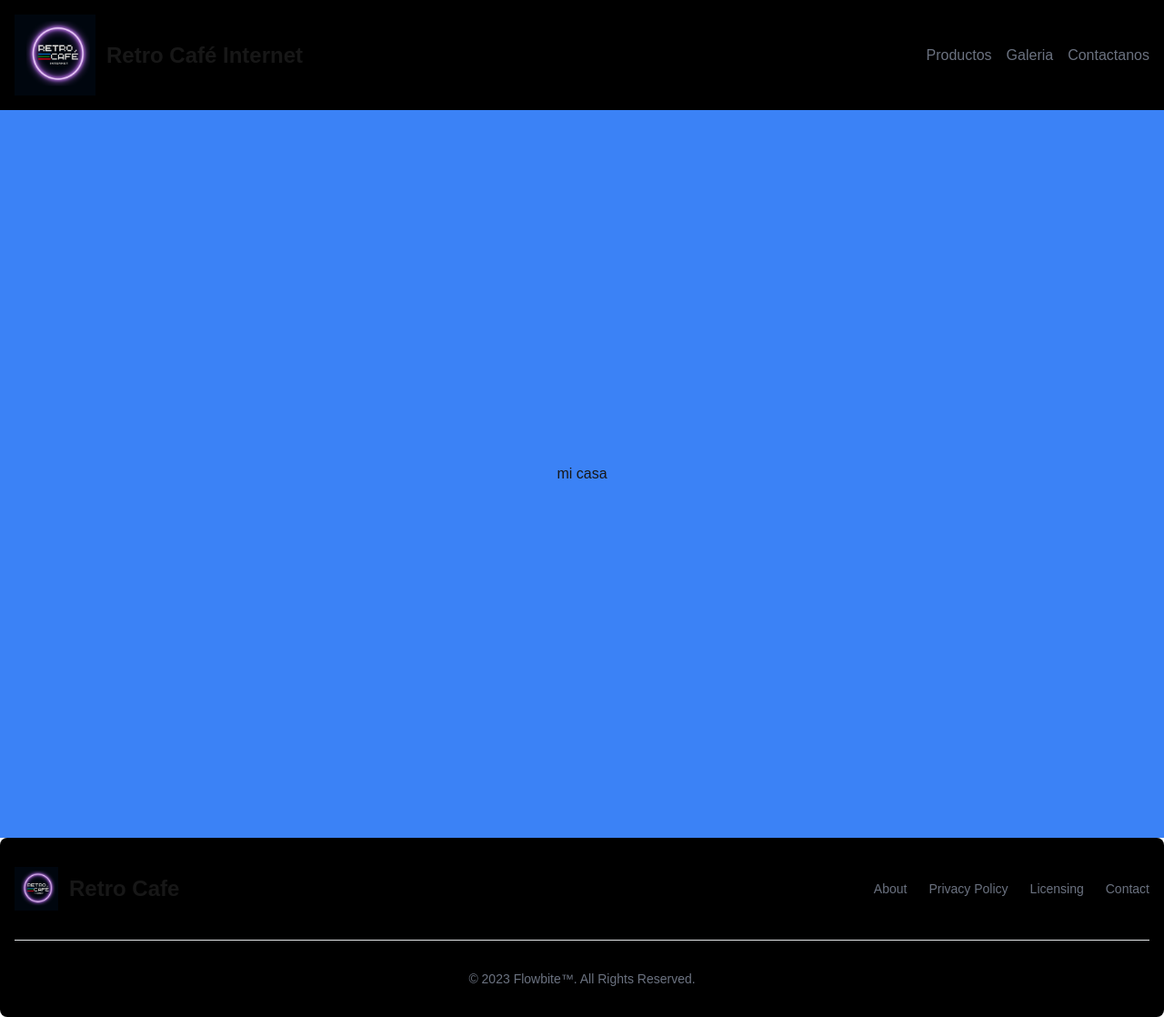
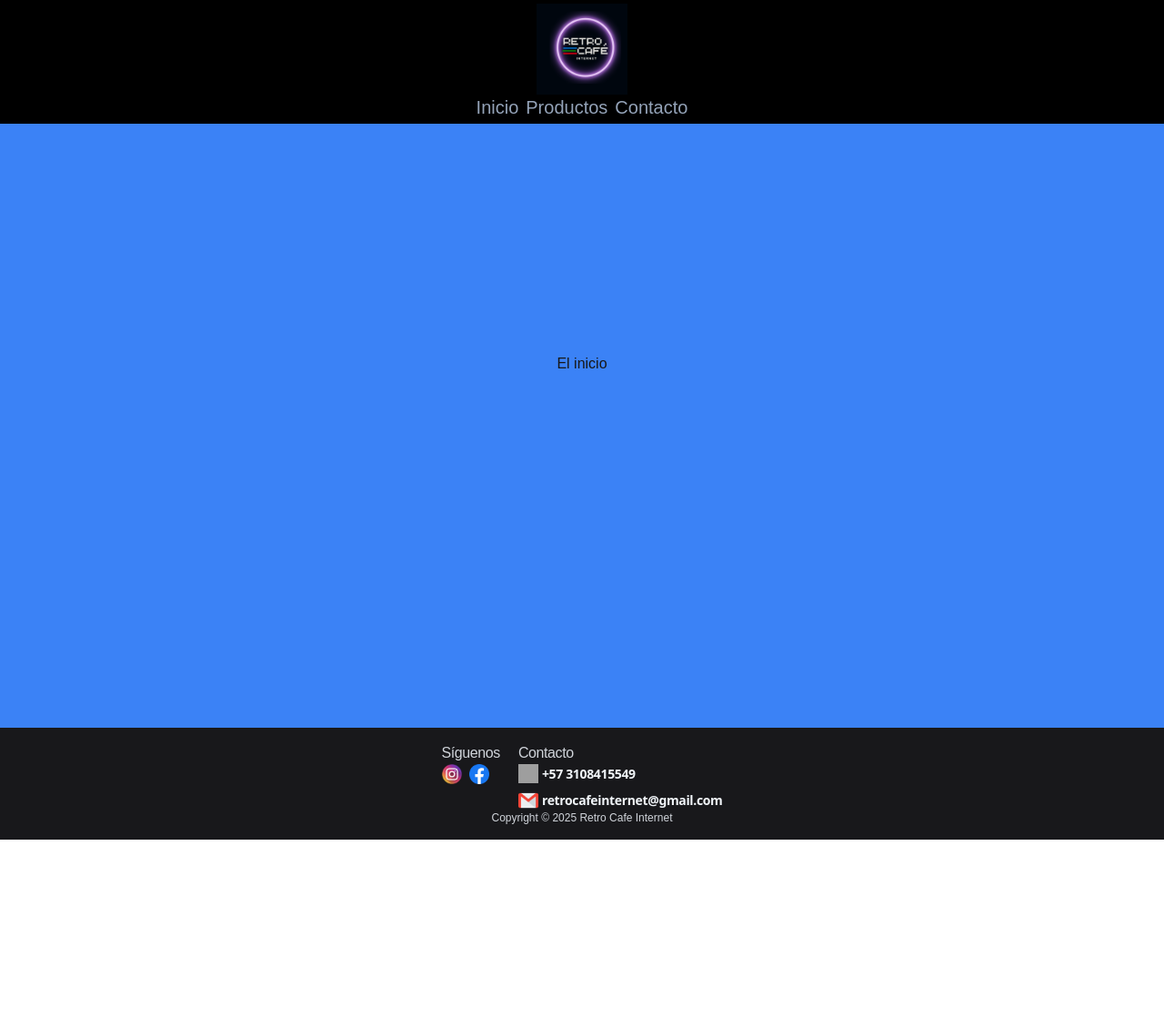
Before and after one commit to andresAgudelo0101/Retro-Caf-Internet, a Next.js app: page / in a window 1280 px wide. Shown: the whole page at 91% size. After the commit the page ends 923 px from the top, so only its background shows below. Built offline with nearby package versions, Linux system fonts and the light colour scheme; grey boxes are pictures that could not be loaded.

Commit message:
mejora del footer y navegacion de menu

```diff
--- a/src/app/about/page.jsx
+++ /dev/null
@@ -1,7 +0,0 @@
-export default function About() {
-    return (
-        <div>
-            <h1>About</h1>
-        </div>
-    );
-}
--- a/src/app/components/footer.jsx
+++ b/src/app/components/footer.jsx
@@ -2,34 +2,51 @@ import Image from 'next/image';
 
 export default function Footer() {
 return (
-<footer className="bg-black rounded-lg shadow-sm ">
-    <div className="w-full max-w-screen-xl mx-auto p-4 md:py-8">
-        <div className="sm:flex sm:items-center sm:justify-between">
-            <a href="https://flowbite.com/" className="flex items-center mb-4 sm:mb-0 space-x-3 rtl:space-x-reverse">
-                <Image  aria-hidden src="/retrocafe.png" alt="File icon" width={48} height={48} />
-                <span className="self-center text-2xl font-semibold whitespace-nowrap dark:text-white">Retro Cafe</span>
+<footer className=" h-auto p-4 bg-zinc-900 flex flex-col justify-center items-center text-base text-gray-300">
+      <div className="flex flex-col md:flex-row w-auto gap-5">
+        <div>
+          <p className="text-md font-normal leading-normal tracking-tight ">
+            Síguenos
+          </p>
+          <div className="flex flex-row gap-2 justify-start">
+            <a
+              href="https://www.instagram.com"
+              target="_blank"
+            >
+                <Image src="/instagram.png" width={22} height={22} alt="Picture of the author"/>
             </a>
-            <ul className="flex flex-wrap items-center mb-6 text-sm font-medium text-gray-500 sm:mb-0 dark:text-gray-400">
-                <li>
-                    <a href="#" className="hover:underline me-4 md:me-6">About</a>
-                </li>
-                <li>
-                    <a href="#" className="hover:underline me-4 md:me-6">Privacy Policy</a>
-                </li>
-                <li>
-                    <a href="#" className="hover:underline me-4 md:me-6">Licensing</a>
-                </li>
-                <li>
-                    <a href="#" className="hover:underline">Contact</a>
-                </li>
-            </ul>
+            <a
+              href="https://www.facebook.com"
+              target="_blank"
+            >
+            <Image src="/facebook.png" width={22} height={22} alt="Picture of the author"/>
+
+            </a>
+          </div>
         </div>
-        <hr className="my-6 border-gray-200 sm:mx-auto dark:border-gray-700 lg:my-8" />
-        <span className="block text-sm text-gray-500 sm:text-center dark:text-gray-400">© 2023 <a href="https://flowbite.com/" className="hover:underline">Flowbite™</a>. All Rights Reserved.</span>
-    </div>
-</footer>
-
-
-
-    );
+        <div>
+          <p className="text-md font-normal leading-normal tracking-tight ">
+            Contacto
+          </p>
+          <div className="flex flex-col gap-2 justify-center">
+            <div className="flex flex-row gap-1">
+            <Image src="/wsp.svg" width={22} height={22} alt="Picture of the author"/>
+              <p className="text-sm font-semibold leading-normal tracking-tight text-slate-100 font-sans">
+                +57 3108415549
+              </p>
+            </div>
+            <div className="flex flex-row gap-1">
+            <Image src="/email.png" width={22} height={22} alt="Picture of the author"/>
+              <p className="text-sm font-semibold leading-normal tracking-tight text-slate-100 font-sans">
+              retrocafeinternet@gmail.com
+              </p>
+            </div>
+          </div>
+        </div>
+      </div>
+      <div className="flex flex-row justify-center items-center gap-3 text-xs">
+         Copyright © 2025 Retro Cafe Internet
+      </div>
+    </footer>
+ );
 }
--- a/src/app/components/header.jsx
+++ b/src/app/components/header.jsx
@@ -3,26 +3,29 @@ import Image from "next/image"
 
 export default function Header() {
 return(
-<nav className="border-gray-200 bg-black">
-  <div className="max-w-screen-xl flex flex-wrap items-center justify-between mx-auto p-4 overflow-hidden ">
-    <a href="/" className="flex items-center space-x-3 rtl:space-x-reverse">
-        <Image  aria-hidden src="/retrocafe.png" alt="File icon" width={89} height={89} />
-        <span className="self-center text-2xl font-semibold whitespace-nowrap dark:text-white">Retro Café Internet</span>
-    </a>
-    <div className="hidden w-full md:block md:w-auto" id="navbar-default">
-      <ul className="flex gap-4 text-gray-500 ">
+  <div className=" flex justify-center  bg-black text-xl  p-3 h-auto w-full   fixed md:p-1">
+  <div>
+  <div className=" flex justify-center w-full">
+  <Image
+      src="/retrocafe.png"
+      width={100}
+      height={100}
+      alt="Picture of the author"
+    />
+  </div>
+
+  <ul className="flex justify-center h-auto gap-2 text-slate-400  flex-wrap">
     <li>
-          <a href="#" className="hover:text-gray-200">Productos</a>
+      <a className="hover:text-slate-50" href="/">Inicio</a>
     </li>
     <li>
-          <a href="#" className="hover:text-gray-200">Galeria</a>
+      <a className="hover:text-slate-50" href="/productos">Productos</a>
     </li>
     <li>
-          <a href="#" className="hover:text-gray-200">Contactanos</a>
+      <a className="hover:text-slate-50" href="/contacto">Contacto</a>
     </li>
   </ul>
   </div>
 </div>
-</nav>
 )
 }
--- a/src/app/components/homepage.jsx
+++ b/src/app/components/homepage.jsx
@@ -1,6 +1,6 @@
 export default function HomePage() {
     return (
     <div className="w-100 h-screen bg-blue-500 flex justify-center items-center">
-        mi casa
+        El inicio
     </div>
 )};
--- /dev/null
+++ b/src/app/contacto/page.jsx
@@ -0,0 +1,15 @@
+import Footer from "../components/footer";
+import Header from "../components/header";
+
+export default function Contacto() {
+    return (
+    <>
+    <Header />
+        <div className="w-100 h-screen bg-red-500 flex justify-center items-center">
+            Contacto
+            llama a la llama que llama llamas
+        </div>
+    <Footer/>
+    </>
+    );
+}
--- a/src/app/page.js
+++ b/src/app/page.js
@@ -1,8 +1,6 @@
 import Image from "next/image";
 import Footer from "./components/footer";
-import Wasap from "./components/wasap";
 import Header from "./components/header";
-import About from "./about/page";
 import HomePage from "./components/homepage";
 
 export default function Home() {
--- /dev/null
+++ b/src/app/productos/page.jsx
@@ -0,0 +1,14 @@
+import Header from "../components/header";
+import Footer from "../components/footer";
+
+export default function Productos() {
+  return (
+    <>
+    <Header />
+    <div className="w-100 h-screen bg-GRAY-500 flex justify-center items-center">
+        <h1>TE VENDO ESTA PSP QUE LEE JUEGOS DE NINTENDO 65</h1>
+      </div>
+    <Footer/>
+    </>
+  );
+}
--- a/src/app/products/page.jsx
+++ /dev/null
@@ -1,7 +0,0 @@
-export default function Products() {
-  return (
-    <div>
-      <h1>Home</h1>
-    </div>
-  );
-}
```
Lines whose indentation alone changed are shown as unchanged.
